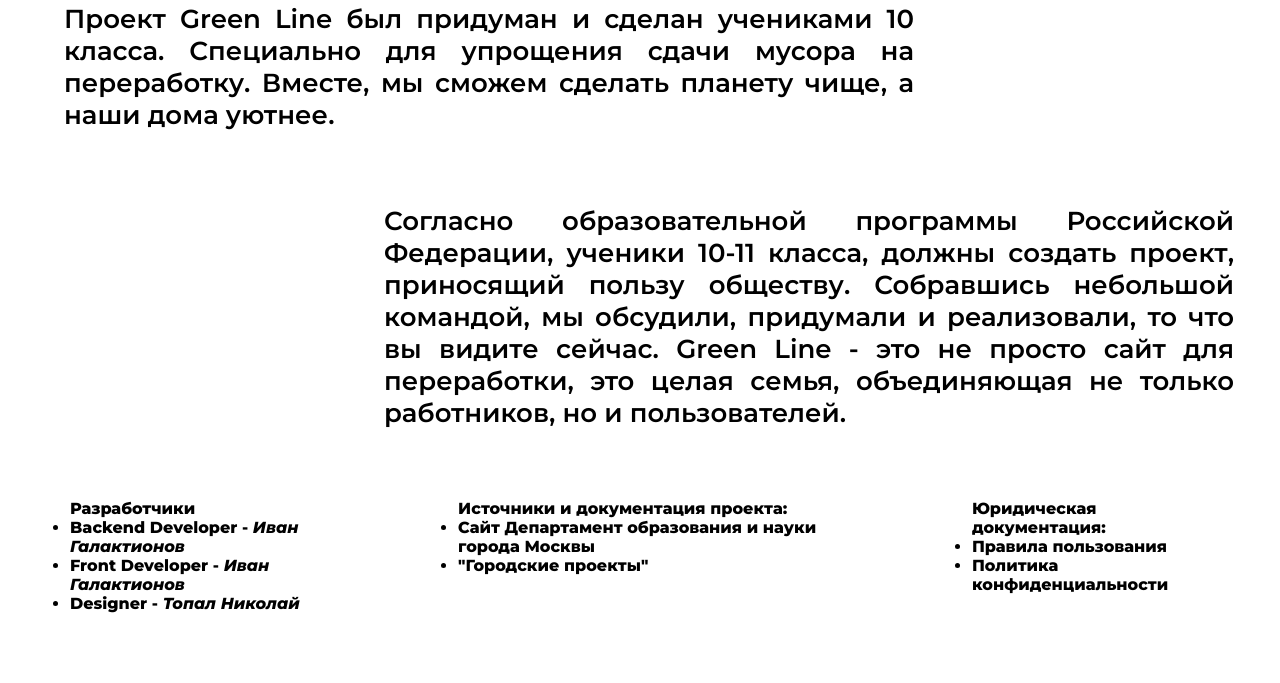
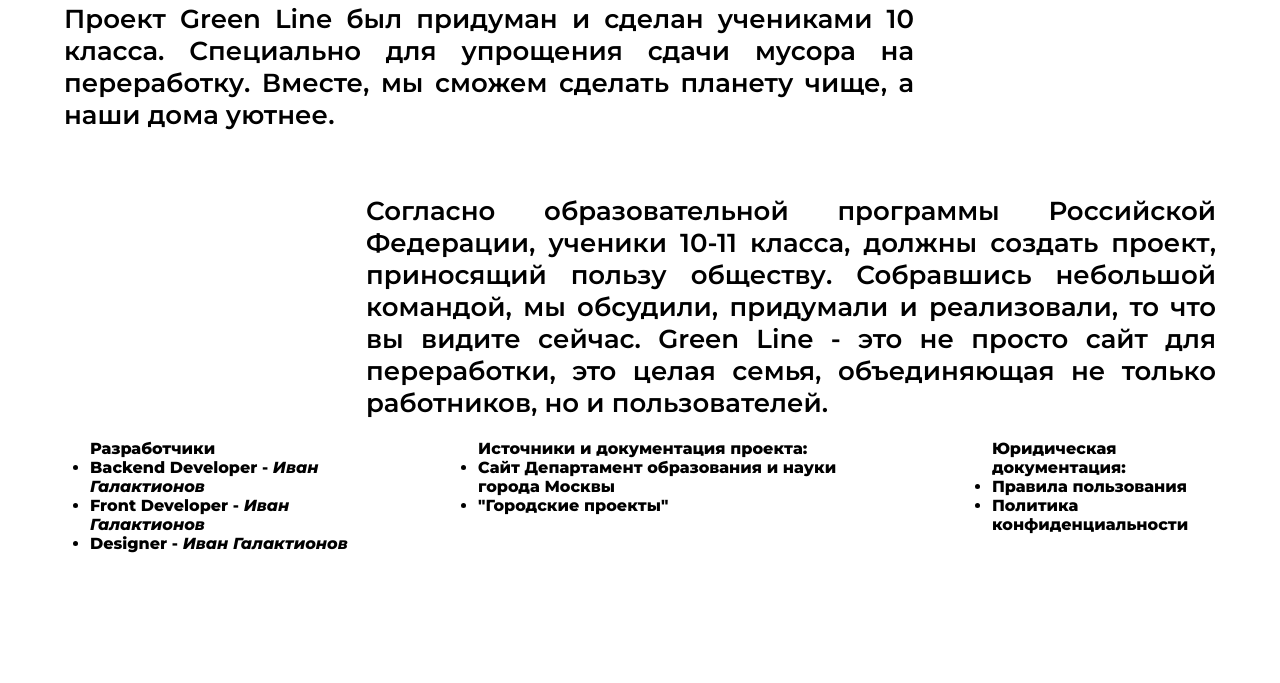
Before and after one commit to VANT00Z/Green-Line-YA, a Flask app: page /ex-info in a window 1280 px wide. Shown: the part 187-870 px from the top of the page. After the commit the page ends 740 px from the top, so only its background shows below. Run offline with Flask 3, Linux system fonts and the light colour scheme.

Commit message:
Medium update
Update html
Optimize code

```diff
--- a/static/css/ex-info.css
+++ b/static/css/ex-info.css
@@ -24,13 +24,13 @@
     }
 
     .text2 {
-        padding: 10px 0 0 30%;
+        right: 5%;
+        position: fixed;
     }
 
     nav {
         display: flex;
-        font-size: 16px;
-        padding: 20px 20px;
+        left: 40px;
     }
 
     .element {
@@ -55,12 +55,15 @@
     }
 
     .text2 {
+        right: 5%;
+        position: fixed;
         padding: 0 20%;
     }
 
     nav {
         display: flex;
         font-size: 14px;
+        left: 40px;
     }
 
     nav ul p {
@@ -179,6 +182,8 @@ nav {
     font-weight: 800;
     animation: fadeIn 1.2s ease-in-out;
     cursor: default;
+    position: fixed;
+    bottom: 10px;
 }
 
 .element p {
--- a/templates/html/ex_info.html
+++ b/templates/html/ex_info.html
@@ -34,7 +34,7 @@
         </li>
         <li>
           <p>
-            Designer - <i>Топал Николай</i>
+            Designer - <i>Иван Галактионов</i>
           </p>
         </li>
       </ul>
```
